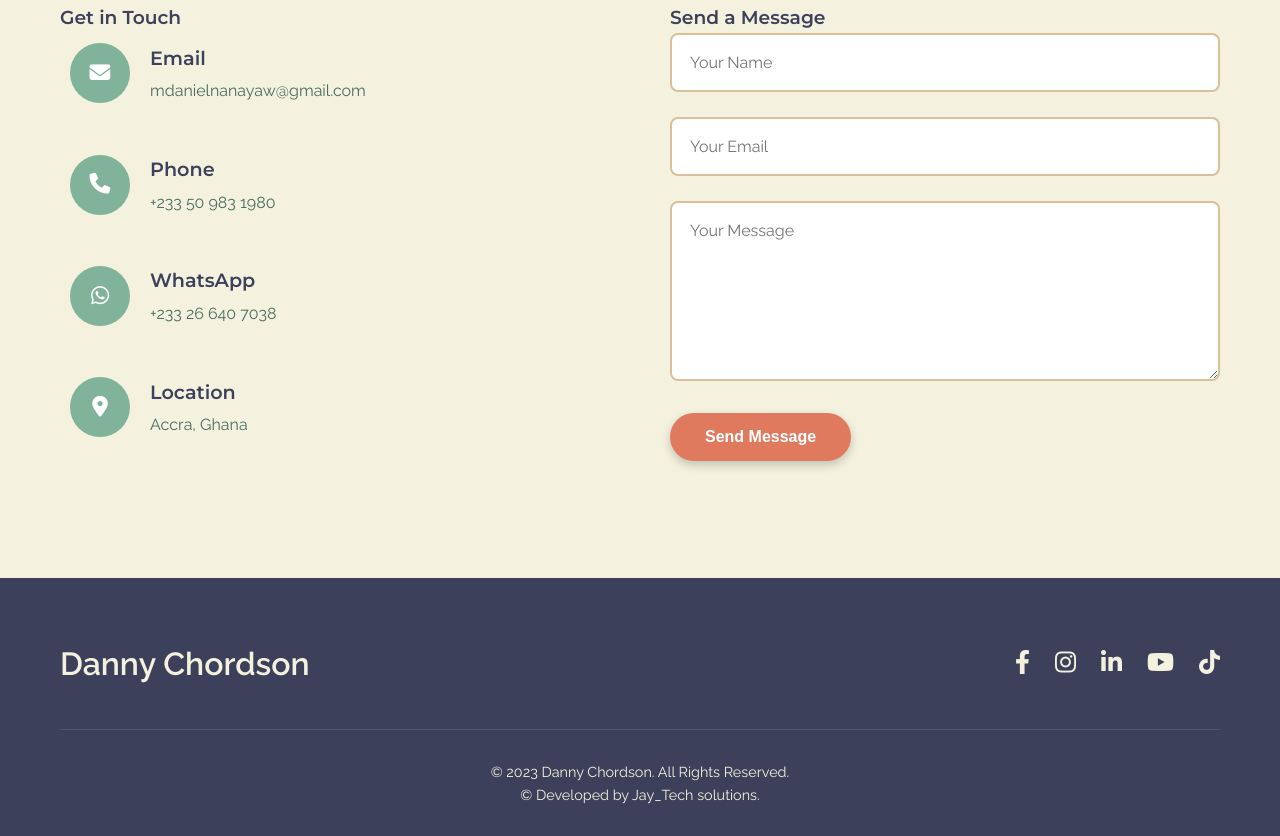
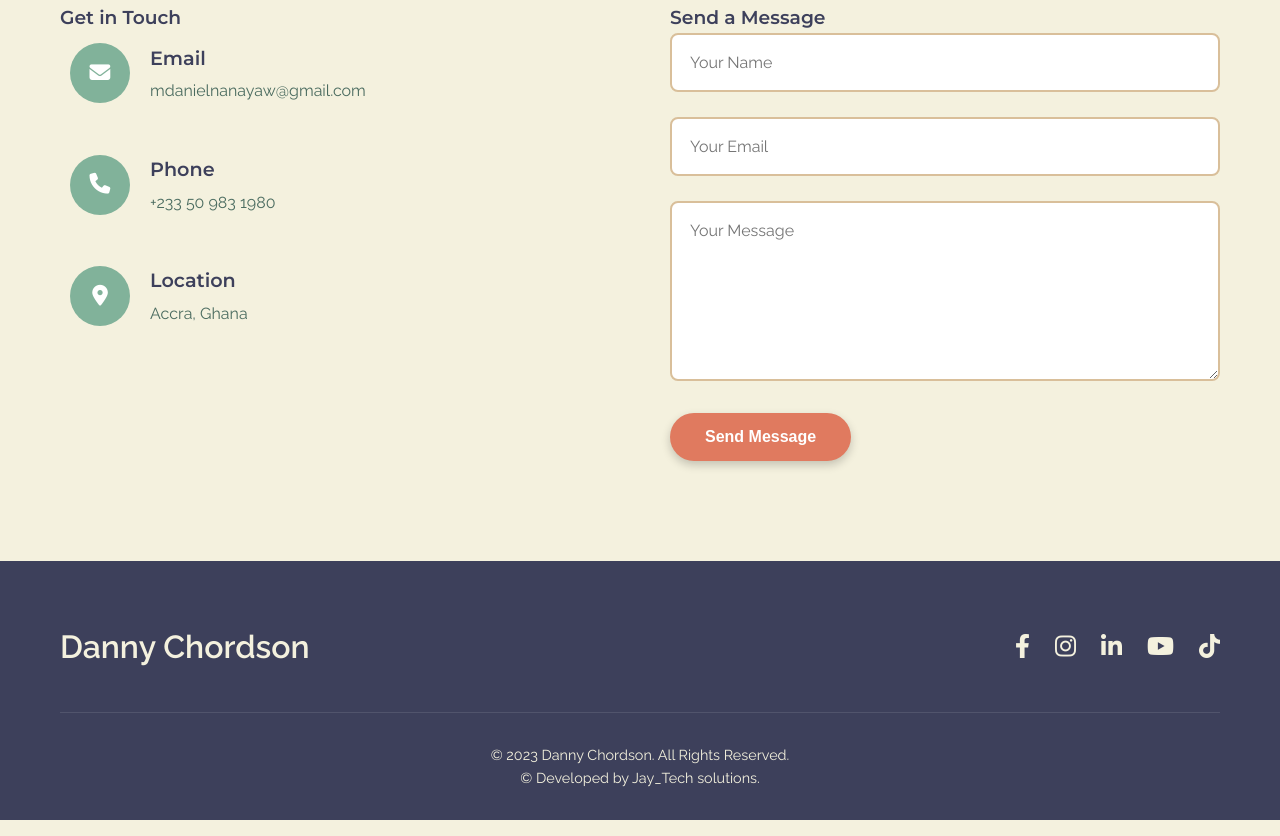
Before and after one commit to Simonzotoo/Danny-Chordson., a plain HTML site: page index.html in a window 1280 px wide. Shown: the part 6103-6939 px from the top of the page. Drawn offline with Linux system fonts and the light colour scheme.

Commit message:
Add files via upload

```diff
--- a/index.html
+++ b/index.html
@@ -1026,13 +1026,7 @@
                             <p>+233 50 983 1980</p>
                         </div>
                     </div>
-                    <div class="info-item" onclick="contactViaWhatsApp()">
-                        <i class="fab fa-whatsapp"></i>
-                        <div>
-                            <h4>WhatsApp</h4>
-                            <p>+233 26 640 7038</p>
-                        </div>
-                    </div>
+
                     <div class="info-item" onclick="showLocation()">
                         <i class="fas fa-map-marker-alt"></i>
                         <div>
```
